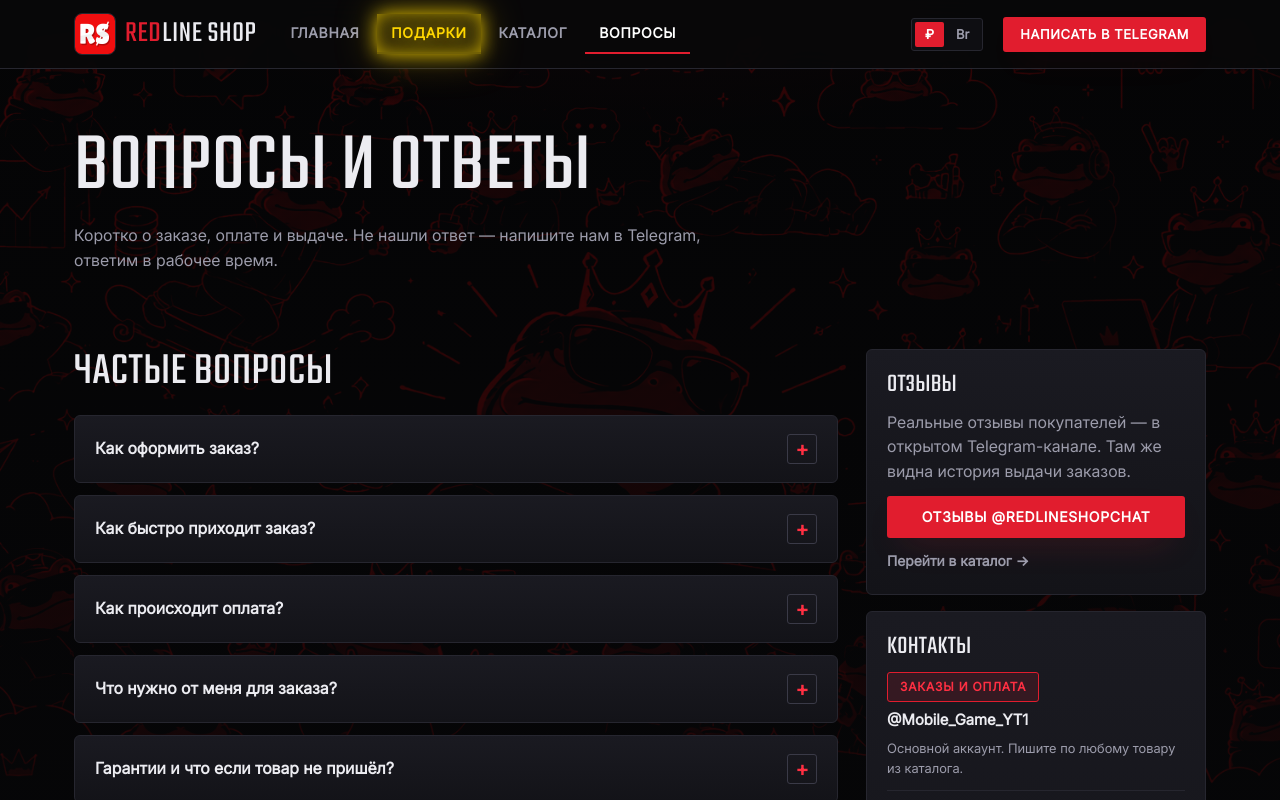
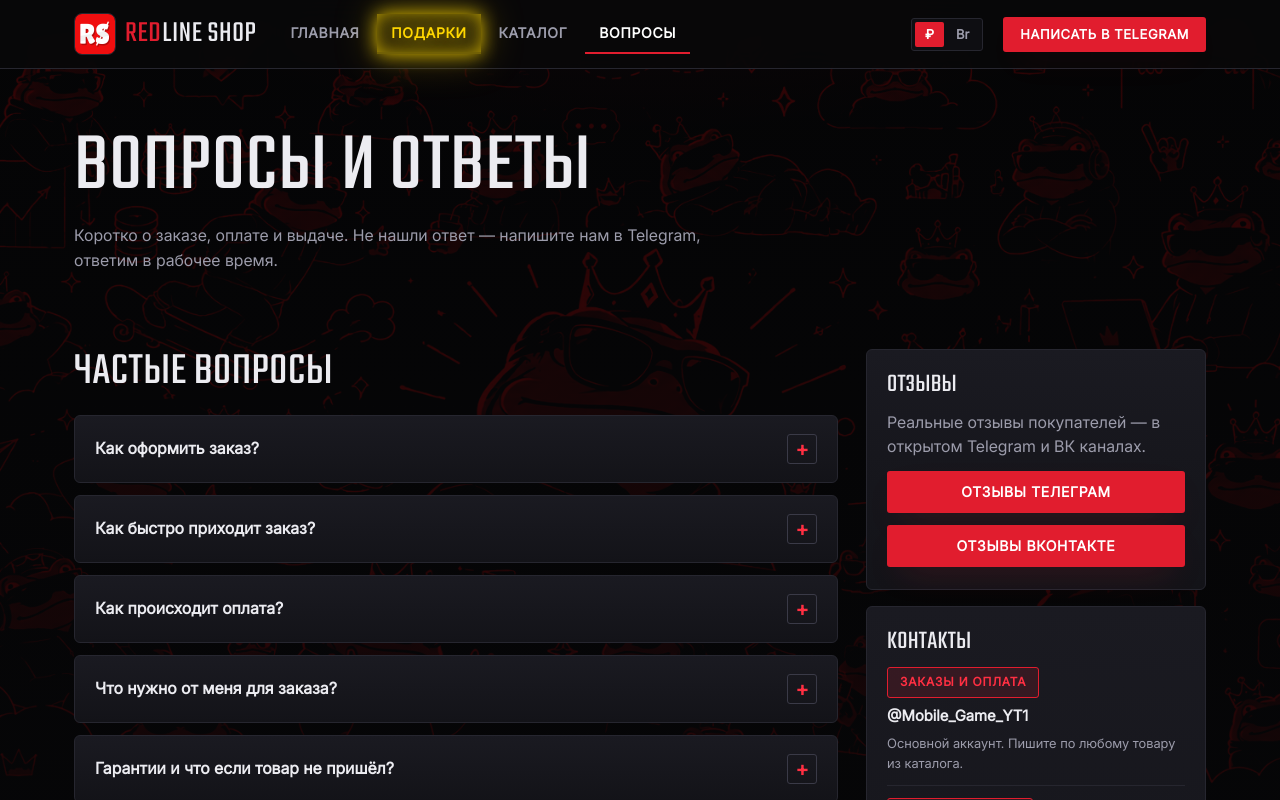
Before and after one commit to Castor2234/redline-shop, a React (Vite) app: page /faq in a window 1280 px wide. Shown: the top 800 px of the page. Built offline with nearby package versions, Linux system fonts and the light colour scheme.

Commit message:
added yandex metrika

```diff
--- a/index.html
+++ b/index.html
@@ -18,6 +18,25 @@
     <meta name="twitter:image" content="https://redlineshop.shop/assets/description_image.png" />
     <meta name="theme-color" content="#0b0b0d" />
     <title>ReDLine Shop — твой помощник по донату</title>
+    <!-- Yandex.Metrika counter -->
+<script type="text/javascript">
+(function(m,e,t,r,i,k,a){
+   m[i]=m[i]||function(){(m[i].a=m[i].a||[]).push(arguments)};
+m[i].l=1*new Date();
+for (var j = 0; j < document.scripts.length; j++) {if (document.scripts[j].src === r) { return; }}
+k=e.createElement(t),a=e.getElementsByTagName(t)[0],k.async=1,k.src=r,a.parentNode.insertBefore(k,a)
+})(window, document,'script','https://mc.yandex.ru/metrika/tag.js?id=113700539', 'ym');
+
+ym(113700539, 'init', {
+  defer: true,
+  clickmap: true,
+  trackLinks: true,
+  accurateTrackBounce: true,
+  webvisor: true
+});
+</script>
+<noscript><div><img src="https://mc.yandex.ru/watch/113700539" style="position:absolute; left:-9999px;" alt="" /></div></noscript>
+<!-- /Yandex.Metrika counter -->
   </head>
   <body>
     <div id="root"></div>
--- a/src/components/Layout.tsx
+++ b/src/components/Layout.tsx
@@ -1,4 +1,5 @@
 import { Link, NavLink, Outlet } from 'react-router'
+import MetrikaTracker from './MetrikaTracker'
 import { SHOP } from '../config'
 import { chatUrl } from '../helpers/telegram'
 import { CURRENCIES, CURRENCY_LABELS, CURRENCY_SYMBOLS } from '../helpers/currency'
@@ -26,6 +27,7 @@ export default function Layout() {
 
   return (
     <>
+    <MetrikaTracker />
       {/* Фон раскладки: pattern из assets за контентом всех страниц. */}
       <div className="layout__bg" aria-hidden="true" />
 
--- /dev/null
+++ b/src/components/MetrikaTracker.tsx
@@ -0,0 +1,20 @@
+import { useEffect } from "react";
+import { useLocation } from "react-router";
+
+declare global {
+  interface Window {
+    ym?: (id: number, method: string, ...args: any[]) => void;
+  }
+}
+
+const COUNTER_ID = 113700539;
+
+export default function MetrikaTracker() {
+  const location = useLocation();
+
+  useEffect(() => {
+    window.ym?.(COUNTER_ID, "hit", location.pathname + location.search);
+  }, [location]);
+
+  return null;
+}
--- a/src/pages/Faq.tsx
+++ b/src/pages/Faq.tsx
@@ -1,4 +1,3 @@
-import { Link } from 'react-router'
 import { CONTACTS, SHOP } from '../config'
 import { chatUrl } from '../helpers/telegram'
 import './Faq.css'
@@ -66,8 +65,7 @@ export default function FAQ() {
             <div className="faq__reviews card">
               <h3>Отзывы</h3>
               <p className="muted">
-                Реальные отзывы покупателей — в открытом Telegram-канале. Там
-                же видна история выдачи заказов.
+                Реальные отзывы покупателей — в открытом Telegram и ВК каналах.
               </p>
               <a
                 className="btn btn--primary"
@@ -75,11 +73,16 @@ export default function FAQ() {
                 target="_blank"
                 rel="noreferrer"
               >
-                Отзывы {SHOP.reviewsLabel}
+                Отзывы телеграм
               </a>
-              <Link className="faq__side-link" to="/catalog">
-                Перейти в каталог →
-              </Link>
+              <a
+                className="btn btn--primary"
+                href="https://vk.com/topic-147969897_48891442"
+                target="_blank"
+                rel="noreferrer"
+              >
+                Отзывы ВКонтакте
+              </a>
             </div>
 
             <div className="faq__contacts card">
```
